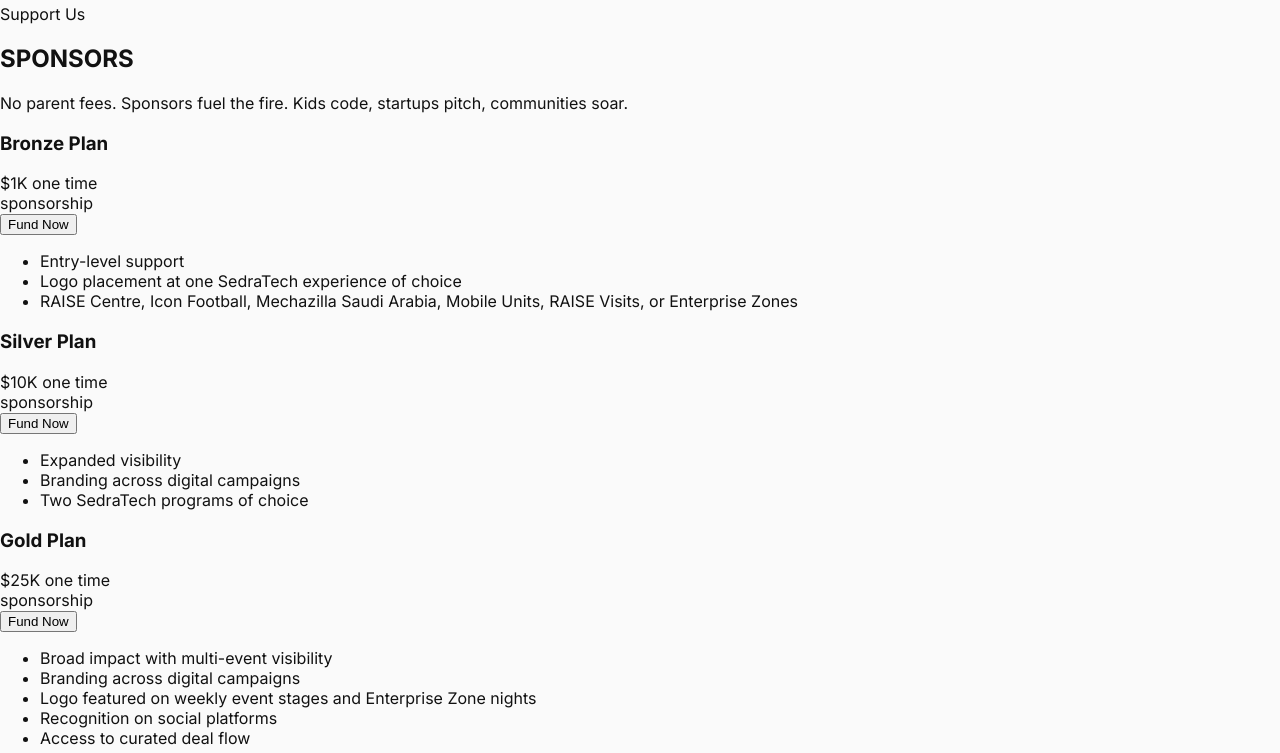
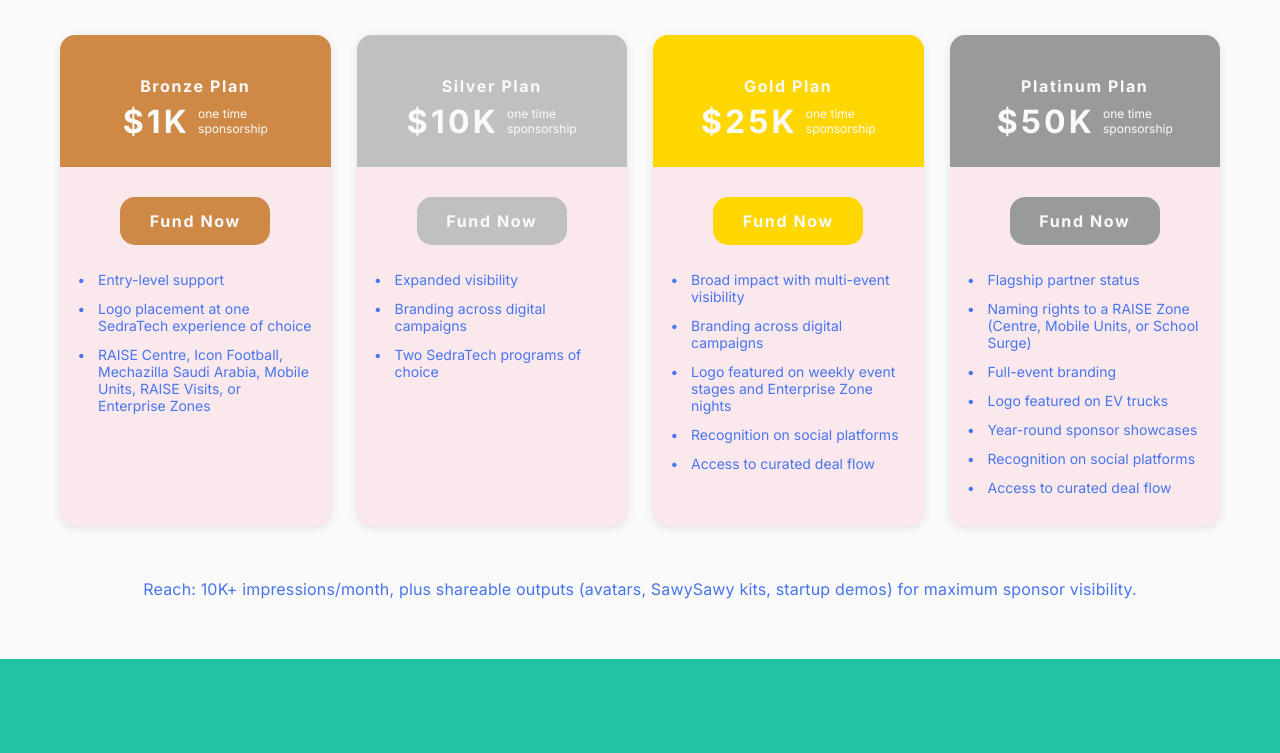
Before and after one commit to siudro/Sedra-Tech, a plain HTML site: page index.html in a window 1280 px wide. Shown: the part 6723-7476 px from the top of the page. Drawn offline with Linux system fonts and the light colour scheme.

Commit message:
change sponsors2

```diff
--- a/styles.css
+++ b/styles.css
@@ -827,7 +827,291 @@
     }
 
 }
+.sponsors-section {
+  position: relative;
+  width: 100%;
+  background: #fafafa;
+}
 
+.sponsors-hero {
+  position: relative;
+  width: 100%;
+  height: 475px;
+  background: url('sources/media/images/sponsors.png') center/cover no-repeat;
+  display: flex;
+  align-items: center;
+  justify-content: center;
+}
+
+.sponsors-content {
+  text-align: center;
+  position: relative;
+}
+
+.sponsors-logo {
+  width: 35px;
+  height: 33px;
+  margin-bottom: 20px;
+}
+
+.support-text {
+  font-family: 'Inter', sans-serif;
+  font-weight: 700;
+  font-size: 16px;
+  line-height: 19px;
+  letter-spacing: -0.017em;
+  color: #FAFAFA;
+  margin-bottom: 12px;
+}
+
+.sponsors-title {
+  font-family: 'Inter', sans-serif;
+  font-weight: 900;
+  font-size: 67px;
+  line-height: 81px;
+  letter-spacing: 0.3em;
+  color: #FFD700;
+  margin-bottom: 20px;
+}
+
+.sponsors-subtitle {
+  font-family: 'Inter', sans-serif;
+  font-weight: 500;
+  font-size: 22px;
+  line-height: 27px;
+  letter-spacing: 0.01em;
+  color: #FAFAFA;
+  max-width: 704px;
+  margin: 0 auto;
+}
+
+/* Sponsors Container */
+.sponsors-container {
+  max-width: 1200px;
+  margin: 0 auto;
+  padding: 60px 20px;
+}
+
+.sponsors-grid {
+  display: grid;
+  grid-template-columns: repeat(4, 1fr);
+  gap: 26px;
+  margin-bottom: 54px;
+}
+
+/* Sponsor Cards */
+.sponsor-card {
+  display: flex;
+  flex-direction: column;
+  border-radius: 15px;
+  overflow: hidden;
+  box-shadow: 0 2px 8px rgba(0, 0, 0, 0.1);
+}
+
+.card-header {
+  padding: 26px 20px;
+  text-align: center;
+  min-height: 120px;
+  display: flex;
+  flex-direction: column;
+  justify-content: center;
+  align-items: center;
+}
+
+.bronze-header {
+  background: #CE8946;
+}
+
+.silver-header {
+  background: #C0C0C0;
+}
+
+.gold-header {
+  background: #FFD700;
+}
+
+.platinum-header {
+  background: #999B9B;
+}
+
+.plan-name {
+  font-family: 'Inter', sans-serif;
+  font-weight: 847;
+  font-size: 16px;
+  line-height: 19px;
+  letter-spacing: 0.1em;
+  color: #fafafa;
+  margin-bottom: 6px;
+}
+
+.price-group {
+  display: flex;
+  align-items: flex-start;
+  gap: 8px;
+  justify-content: center;
+}
+
+.price {
+  font-family: 'Inter', sans-serif;
+  font-weight: 847;
+  font-size: 32px;
+  line-height: 39px;
+  letter-spacing: 0.1em;
+  color: #fafafa;
+}
+
+.price-detail {
+  font-family: 'Inter', sans-serif;
+  font-weight: 300;
+  font-size: 12px;
+  line-height: 15px;
+  color: #fafafa;
+  text-align: left;
+  margin-top: 4px;
+}
+
+.card-body {
+  background: rgba(244, 67, 123, 0.1);
+  padding: 30px 18px;
+  flex-grow: 1;
+  display: flex;
+  flex-direction: column;
+}
+
+.fund-button {
+  width: 150px;
+  height: 48px;
+  border-radius: 15px;
+  border: none;
+  font-family: 'Inter', sans-serif;
+  font-weight: 847;
+  font-size: 16px;
+  line-height: 19px;
+  letter-spacing: 0.1em;
+  color: #fafafa;
+  cursor: pointer;
+  margin: 0 auto 26px;
+  transition: transform 0.2s, box-shadow 0.2s;
+}
+
+.fund-button:hover {
+  transform: translateY(-2px);
+  box-shadow: 0 4px 12px rgba(0, 0, 0, 0.15);
+}
+
+.bronze-button {
+  background: #CE8946;
+}
+
+.silver-button {
+  background: #C0C0C0;
+}
+
+.gold-button {
+  background: #FFD700;
+}
+
+.platinum-button {
+  background: #999B9B;
+}
+
+.benefits-list {
+  list-style: none;
+  padding: 0;
+  margin: 0;
+  font-family: 'Inter', sans-serif;
+  font-weight: 400;
+  font-size: 14px;
+  line-height: 17px;
+  color: #4874ED;
+}
+
+.benefits-list li {
+  position: relative;
+  padding-left: 20px;
+  margin-bottom: 12px;
+}
+
+.benefits-list li:before {
+  content: '•';
+  position: absolute;
+  left: 0;
+  color: #4874ED;
+  font-weight: bold;
+}
+
+.benefits-list li:last-child {
+  margin-bottom: 0;
+}
+
+.reach-text {
+  font-family: 'Inter', sans-serif;
+  font-weight: 500;
+  font-size: 16px;
+  line-height: 19px;
+  letter-spacing: 0.01em;
+  color: #4874ED;
+  text-align: center;
+  max-width: 1000px;
+  margin: 0 auto;
+}
+
+@media (max-width: 1024px) {
+  .sponsors-grid {
+    grid-template-columns: repeat(2, 1fr);
+    gap: 20px;
+  }
+
+  .sponsors-title {
+    font-size: 52px;
+    line-height: 62px;
+  }
+
+  .sponsors-subtitle {
+    font-size: 18px;
+    line-height: 24px;
+  }
+}
+
+@media (max-width: 768px) {
+  .sponsors-hero {
+    height: 350px;
+  }
+
+  .sponsors-title {
+    font-size: 38px;
+    line-height: 46px;
+    letter-spacing: 0.2em;
+  }
+
+  .sponsors-subtitle {
+    font-size: 16px;
+    line-height: 22px;
+    padding: 0 20px;
+  }
+
+  .sponsors-container {
+    padding: 40px 16px;
+  }
+
+  .sponsors-grid {
+    grid-template-columns: 1fr;
+    gap: 20px;
+    margin-bottom: 40px;
+  }
+
+  .sponsor-card {
+    max-width: 400px;
+    margin: 0 auto;
+    width: 100%;
+  }
+
+  .reach-text {
+    font-size: 14px;
+    line-height: 18px;
+    padding: 0 10px;
+  }
+}
 
 @media (max-width: 480px) {
   .sponsors-hero {
```
